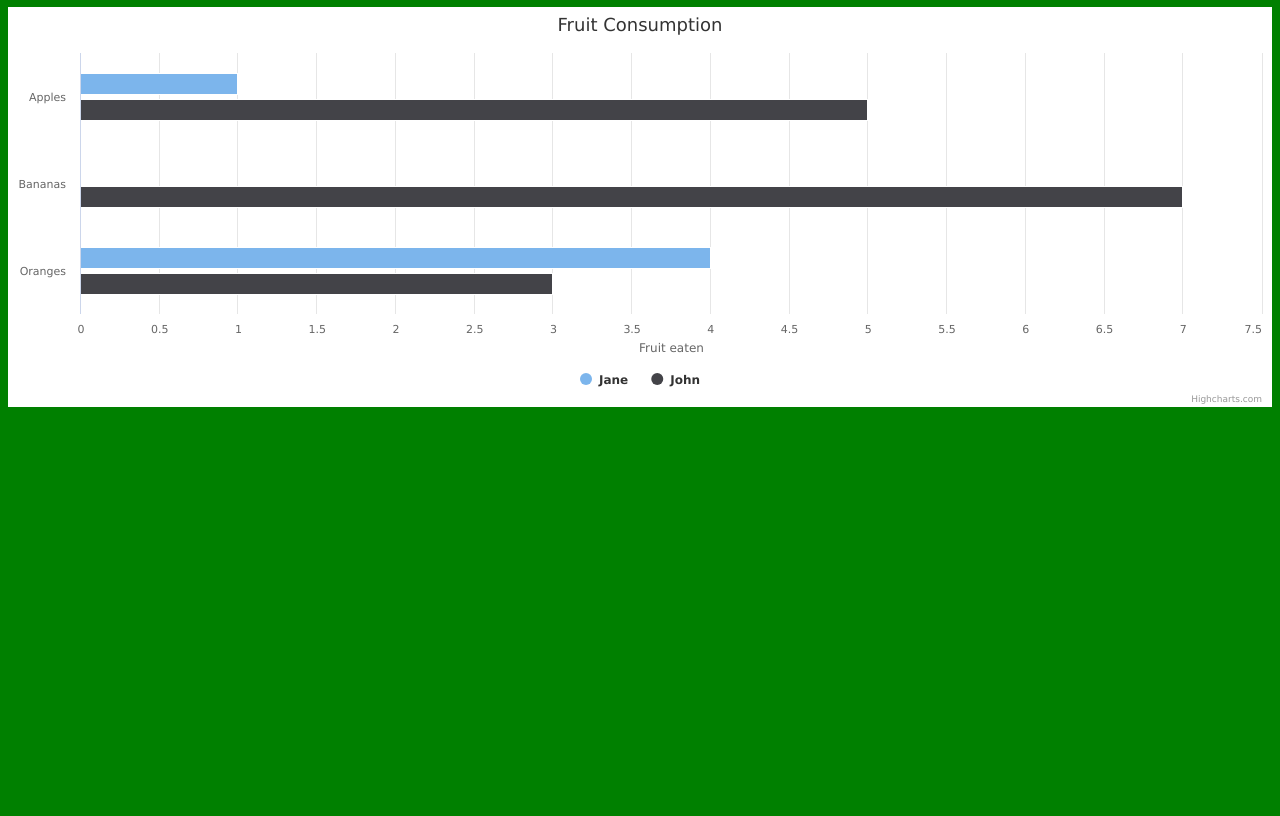
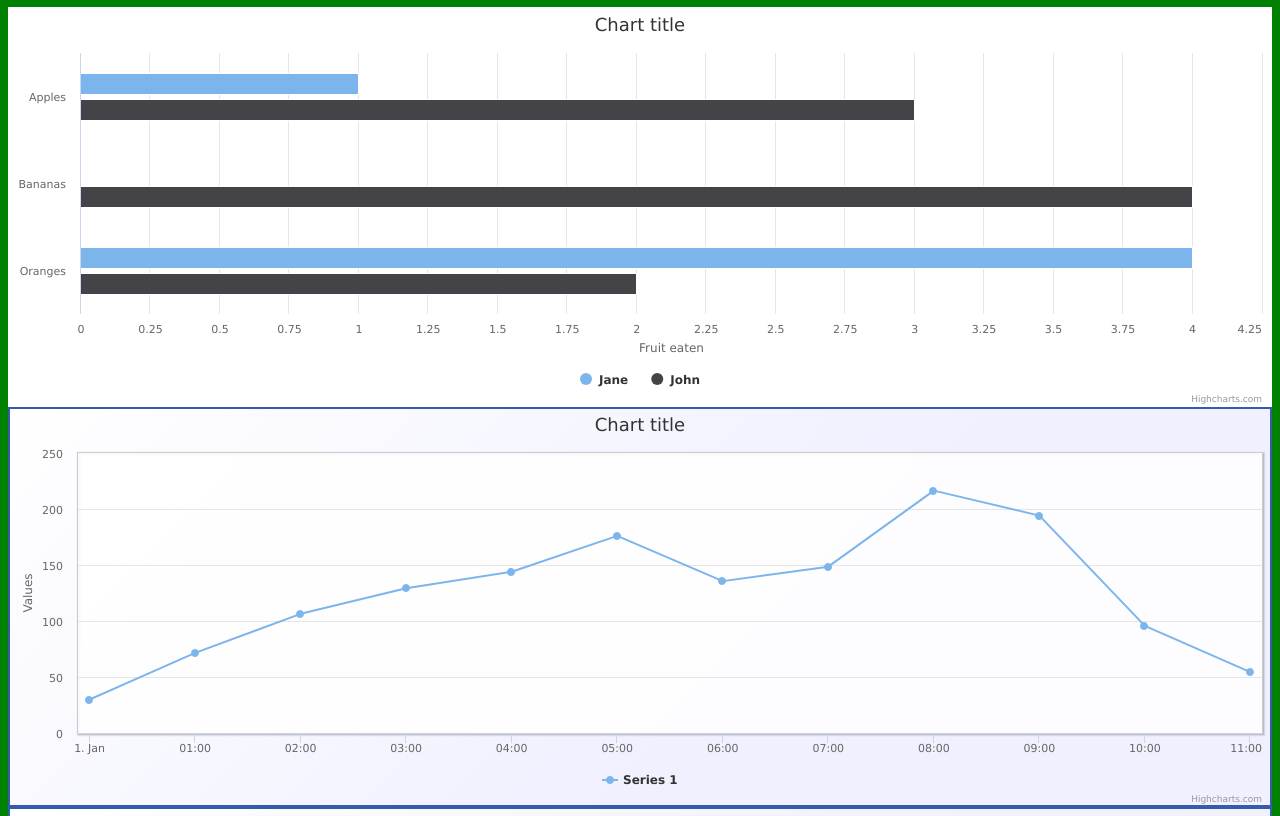
Before and after one commit to Andrrrea/dataviz, a plain HTML site: page index.html in a window 1280 px wide. Shown: the part 73-889 px from the top of the page. Before the commit the page ends 800 px from the top, so only its background shows below. Drawn offline with nearby package versions, Linux system fonts and the light colour scheme.

Commit message:
some first charts
erste High Charts

```diff
--- a/index.html
+++ b/index.html
@@ -15,8 +15,10 @@
 </head>
 
 <body>
-    <h1>Hallo Anna</h1>
+    <h1>First HighCharts</h1>
     <div id="container" style="width:100%; height:400px;"></div>
+    <div id="container2" style="width:100%; height:400px;"></div>
+    <div id="container3" style="width:100%; height:400px;"></div>
 
   <script src="scripts.js"></script>
 </body>
--- a/scripts.js
+++ b/scripts.js
@@ -1,4 +1,8 @@
 document.addEventListener('DOMContentLoaded', function () {
+
+// Erstes Chart erstellen
+// Möglichkeit 1
+/*
     const chart = Highcharts.chart('container', {
         chart: {
             type: 'bar'
@@ -21,5 +25,78 @@ document.addEventListener('DOMContentLoaded', function () {
             name: 'John',
             data: [5, 7, 3]
         }]
-    });
+    }); */
+
+//Möglichkeit 2
+var options = {
+    chart: {
+        renderTo: 'container',
+        type: 'bar'
+    },
+    xAxis: {
+        categories: ['Apples', 'Bananas', 'Oranges']
+    },
+    yAxis: {
+        title: {
+            text: 'Fruit eaten'
+        }
+    },
+
+    series: [{
+        name: 'Jane',
+        data: [1, 0, 4]
+    }]
+};
+
+options.series.push({  //Array erweitern
+    name: 'John',
+    data: [3, 4, 2]
+})
+var chart = new Highcharts.Chart(options);
+
+//Global options
+Highcharts.setOptions({
+    chart: {
+        backgroundColor: {
+            linearGradient: [0, 0, 500, 500],
+            stops: [
+                [0, 'rgb(255, 255, 255)'],
+                [1, 'rgb(240, 240, 255)']
+            ]
+        },
+        borderWidth: 2,
+        plotBackgroundColor: 'rgba(255, 255, 255, .9)',
+        plotShadow: true,
+        plotBorderWidth: 1
+    }
 });
+var chart1 = new Highcharts.Chart({
+    chart: {
+        renderTo: 'container2',
+    },
+    xAxis: {
+        type: 'datetime'
+    },
+    series: [{
+        data: [29.9, 71.5, 106.4, 129.2, 144.0, 176.0, 135.6, 148.5, 216.4, 194.1, 95.6, 54.4],
+        pointStart: Date.UTC(2010, 0, 1),
+        pointInterval: 3600 * 1000 // one hour
+    }]
+});
+var chart2 = new Highcharts.Chart({
+    chart: {
+        renderTo: 'container3',
+        type: 'column'
+    },
+    xAxis: {
+        type: 'datetime'
+    },
+    series: [{
+        data: [29.9, 71.5, 106.4, 129.2, 144.0, 176.0, 135.6, 148.5, 216.4, 194.1, 95.6, 54.4],
+        pointStart: Date.UTC(2010, 0, 1),
+        pointInterval: 3600 * 1000 // one hour
+    }]
+});
+
+
+});
```
